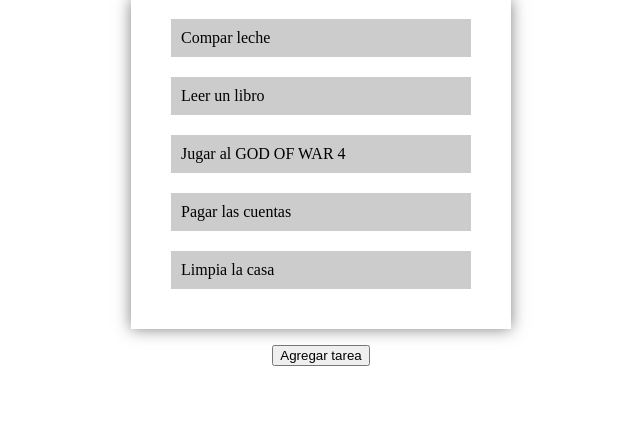
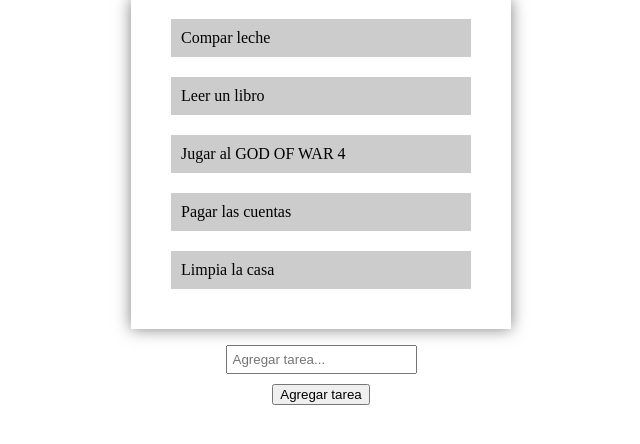
Before and after one commit to Eduarrb/DW2021-1, a PHP site: page / in a window 1280 px wide. Shown: the part 17-461 px from the top of the page, without its empty margins (319-959 px from the left). Run offline with PHP 8.4, Linux system fonts and the light colour scheme.

Commit message:
javascript 06 v1

```diff
--- a/04-AGENCIA/index.html
+++ b/04-AGENCIA/index.html
@@ -36,6 +36,7 @@
                 </ul>
             </div>
         </nav>
+
     </header>
 </body>
 </html>
--- /dev/null
+++ b/04-AGENCIA/sass/main.scss
@@ -0,0 +1,5 @@
+// ⚡⚡ IMPORTAR TODOS LOS MODULOS
+@import "base/base";
+@import "base/constantes";
+
+@import "modulos/header";
--- a/05-JAVACRIPT/CAPITULO-02/codigo.js
+++ b/05-JAVACRIPT/CAPITULO-02/codigo.js
@@ -2,8 +2,12 @@ var btn = document.querySelector('button');
 
 var ul = document.querySelector('ul');
 
+var tareaInput = document.querySelector('.tarea');
+
 // ⚡⚡ 1 agregar tareas estaticas
 btn.addEventListener('click', () => {
+    console.log(tareaInput.value);
+
     var li = "<li>Nueva Tarea</li>";
     ul.insertAdjacentHTML('beforeend', li);
 });
--- a/05-JAVACRIPT/CAPITULO-02/estilos.css
+++ b/05-JAVACRIPT/CAPITULO-02/estilos.css
@@ -17,4 +17,14 @@ li{
 }
 div{
     text-align: center;
+    display: flex;
+    flex-direction: column;
+    width: 300px;
+    align-items: center;
+    margin-left: auto;
+    margin-right: auto;
 }
+div input{
+    padding: 5px;
+    margin-bottom: 10px;
+}
--- a/05-JAVACRIPT/CAPITULO-02/index.html
+++ b/05-JAVACRIPT/CAPITULO-02/index.html
@@ -9,6 +9,7 @@
 </head>
 <body>
     <!--  -->
+
     <ul>
         <!--  -->
         <li>Compar leche</li>
@@ -20,6 +21,7 @@
     </ul>
     <!--  -->
     <div>
+        <input type="text" class="tarea" placeholder="Agregar tarea...">
         <button>Agregar tarea</button>
     </div>
     <script src="codigo.js"></script>
```
Also changed, not shown: 04-AGENCIA/css/estilos.css (+30 -0 lines), 04-AGENCIA/sass/base/_base.scss (added, +24 -0 lines), 04-AGENCIA/sass/base/_constantes.scss (added, +11 -0 lines), 04-AGENCIA/sass/modulos/_header.scss (added, +13 -0 lines), 1 other file.
